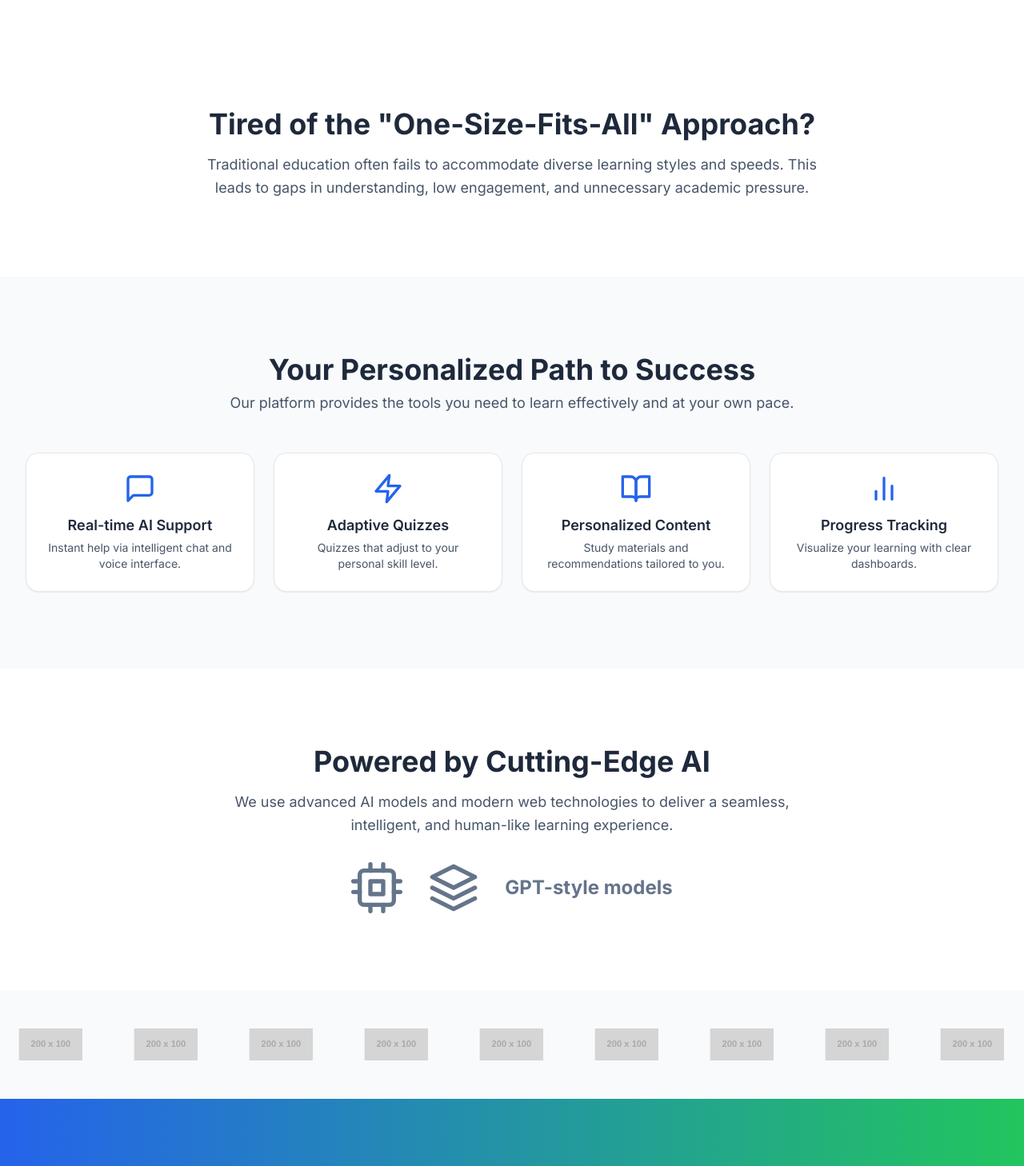
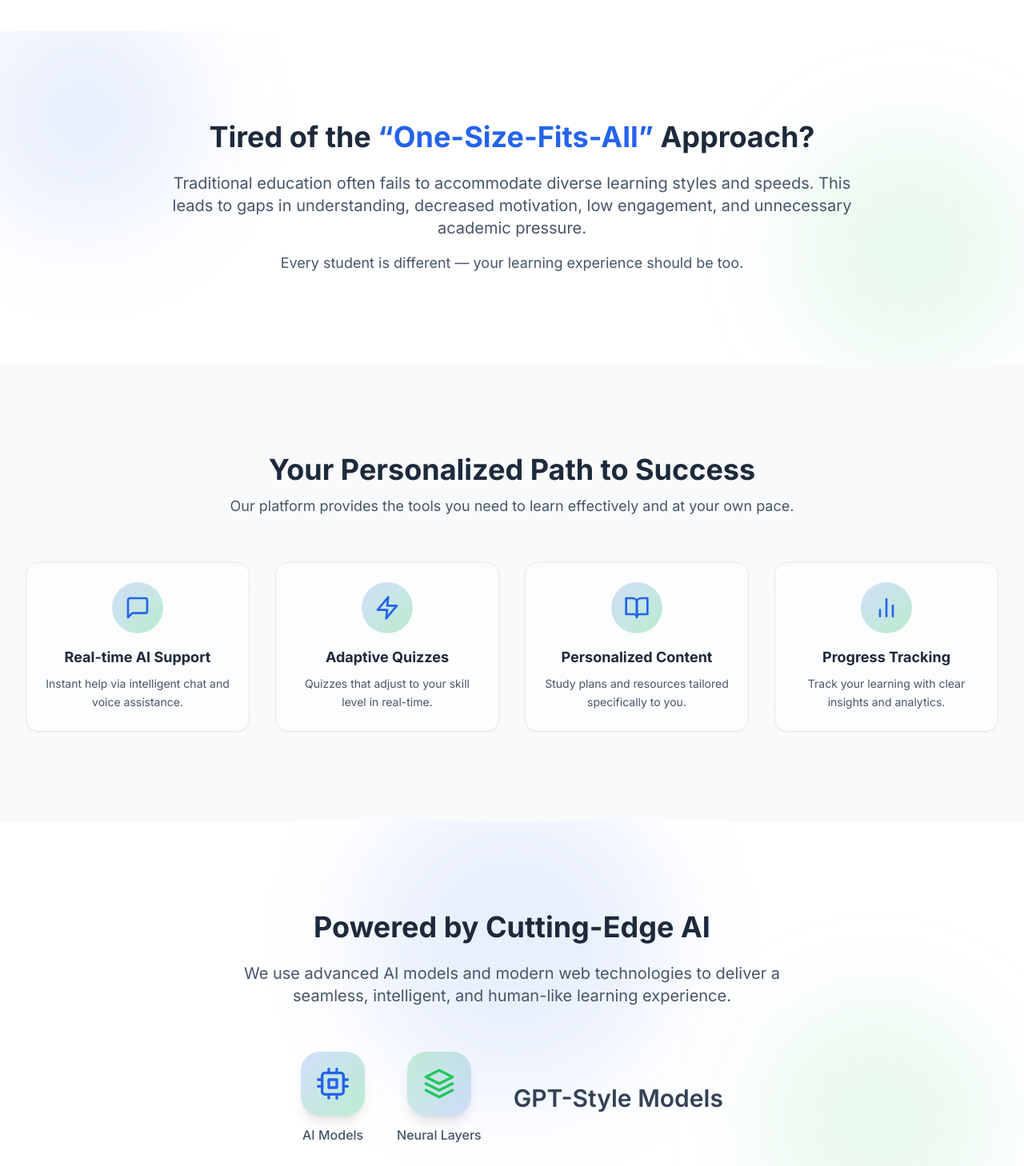
Before and after one commit to Digital-Learning-Solutions/my-study-partner, a React (Vite) app in the folder frontend/: page / in a window 1280 px wide. Shown: the part 940-2398 px from the top of the page at 80% size. Built offline with nearby package versions, Linux system fonts and the light colour scheme; no server answers.

Commit message:
feat: update Home component layout and enhance sections with animations and styling

```diff
--- a/frontend/src/Home.jsx
+++ b/frontend/src/Home.jsx
@@ -228,56 +228,192 @@ export default function Home() {
         </section>
 
         {/* PROBLEM SECTION */}
-        <section className="py-16 md:py-24">
-          <div className="max-w-7xl mx-auto px-4 sm:px-6 lg:px-8 text-center">
-            <h2 className="text-3xl md:text-4xl font-bold text-slate-800 dark:text-slate-200 mb-4">
-              Tired of the "One-Size-Fits-All" Approach?
+        <section className="py-20 md:py-28 relative overflow-hidden">
+          {/* Decorative gradient blobs */}
+          <div
+            aria-hidden="true"
+            className="absolute inset-0 pointer-events-none"
+          >
+            <div className="absolute -top-10 -left-10 w-72 h-72 bg-brand-600/10 dark:bg-brand-400/10 rounded-full blur-3xl" />
+            <div className="absolute bottom-0 right-0 w-72 h-72 bg-accent/10 dark:bg-accent/10 rounded-full blur-3xl" />
+          </div>
+
+          <div className="section-container relative">
+            <motion.div
+              initial={{ opacity: 0, y: 30 }}
+              whileInView={{ opacity: 1, y: 0 }}
+              viewport={{ once: true }}
+              transition={{ duration: 0.7 }}
+              className="text-center max-w-4xl mx-auto"
+            >
+              <h2 className="text-3xl md:text-4xl font-extrabold text-slate-800 dark:text-slate-200 leading-tight">
+                Tired of the{" "}
+                <span className="text-brand-600 dark:text-brand-400">
+                  “One-Size-Fits-All”
+                </span>{" "}
+                Approach?
               </h2>
-            <p className="text-lg text-slate-600 dark:text-slate-400 max-w-3xl mx-auto leading-relaxed">
-              Traditional education often fails to accommodate diverse learning
-              styles and speeds. This leads to gaps in understanding, low
-              engagement, and unnecessary academic pressure.
+
+              <p className="mt-6 text-lg md:text-xl text-slate-600 dark:text-slate-400 leading-relaxed">
+                Traditional education often fails to accommodate diverse learning styles
+                and speeds. This leads to gaps in understanding, decreased motivation,
+                low engagement, and unnecessary academic pressure.
               </p>
+
+              <p className="mt-4 text-base md:text-lg text-slate-600 dark:text-slate-400">
+                Every student is different — your learning experience should be too.
+              </p>
+            </motion.div>
           </div>
         </section>
 
-        {/* FEATURES */}
-        <section className="bg-slate-50 dark:bg-slate-900 py-16 md:py-24">
-          <div className="max-w-7xl mx-auto px-4 sm:px-6 lg:px-8">
-            <div className="text-center mb-12">
-              <h2 className="text-3xl md:text-4xl font-bold text-slate-800 dark:text-slate-200">
+
+        {/* FEATURES SECTION */}
+        <section className="bg-slate-50 dark:bg-slate-900 py-20 md:py-28">
+          <div className="section-container">
+            {/* Section heading */}
+            <motion.div
+              initial={{ opacity: 0, y: 25 }}
+              whileInView={{ opacity: 1, y: 0 }}
+              viewport={{ once: true }}
+              transition={{ duration: 0.7 }}
+              className="text-center max-w-3xl mx-auto mb-14"
+            >
+              <h2 className="text-3xl md:text-4xl font-extrabold text-slate-800 dark:text-slate-200">
                 Your Personalized Path to Success
               </h2>
-              <p className="text-lg text-slate-600 dark:text-slate-400 mt-2">
+              <p className="text-lg text-slate-600 dark:text-slate-400 mt-3">
                 Our platform provides the tools you need to learn effectively and
                 at your own pace.
               </p>
+            </motion.div>
+
+            {/* Features Grid */}
+            <div className="grid grid-cols-1 sm:grid-cols-2 lg:grid-cols-4 gap-8">
+              {[
+                {
+                  icon: MessageSquare,
+                  title: "Real-time AI Support",
+                  desc: "Instant help via intelligent chat and voice assistance."
+                },
+                {
+                  icon: Zap,
+                  title: "Adaptive Quizzes",
+                  desc: "Quizzes that adjust to your skill level in real-time."
+                },
+                {
+                  icon: BookOpen,
+                  title: "Personalized Content",
+                  desc: "Study plans and resources tailored specifically to you."
+                },
+                {
+                  icon: BarChart2,
+                  title: "Progress Tracking",
+                  desc: "Track your learning with clear insights and analytics."
+                }
+              ].map((item, idx) => (
+                <motion.div
+                  key={idx}
+                  initial={{ opacity: 0, y: 40 }}
+                  whileInView={{ opacity: 1, y: 0 }}
+                  viewport={{ once: true }}
+                  transition={{ duration: 0.6, delay: idx * 0.1 }}
+                  className="
+            glass rounded-2xl p-6 text-center shadow-soft-lg
+            hover:shadow-xl hover:-translate-y-1 transition-all duration-300
+          "
+                >
+                  {/* Icon container */}
+                  <div className="mx-auto mb-4 flex items-center justify-center w-16 h-16 rounded-full bg-gradient-to-br from-brand-600/20 to-accent/30 dark:from-brand-400/20 dark:to-accent/20">
+                    <item.icon className="w-8 h-8 text-brand-600 dark:text-brand-400" />
                   </div>
-            <div className="grid grid-cols-1 sm:grid-cols-2 lg:grid-cols-4 gap-6">
-              <FeatureCard icon={MessageSquare} title="Real-time AI Support" description="Instant help via intelligent chat and voice interface." />
-              <FeatureCard icon={Zap} title="Adaptive Quizzes" description="Quizzes that adjust to your personal skill level." />
-              <FeatureCard icon={BookOpen} title="Personalized Content" description="Study materials and recommendations tailored to you." />
-              <FeatureCard icon={BarChart2} title="Progress Tracking" description="Visualize your learning with clear dashboards." />
+
+                  {/* Title */}
+                  <h3 className="font-bold text-lg text-slate-800 dark:text-slate-200 mb-2">
+                    {item.title}
+                  </h3>
+
+                  {/* Description */}
+                  <p className="text-sm text-slate-600 dark:text-slate-400 leading-relaxed">
+                    {item.desc}
+                  </p>
+                </motion.div>
+              ))}
             </div>
           </div>
         </section>
 
-        {/* TECHNOLOGY */}
-        <section className="py-16 md:py-24">
-          <div className="max-w-3xl mx-auto px-4 sm:px-6 lg:px-8 text-center">
-            <h2 className="text-3xl md:text-4xl font-bold text-slate-800 dark:text-slate-200 mb-4">
+        {/* TECHNOLOGY SECTION */}
+        <section className="py-20 md:py-28 relative overflow-hidden">
+          {/* Soft decorative background glows */}
+          <div aria-hidden="true">
+            <div className="absolute -top-10 left-1/2 -translate-x-1/2 w-96 h-96 bg-brand-600/10 dark:bg-brand-400/10 rounded-full blur-3xl"></div>
+            <div className="absolute bottom-0 right-10 w-72 h-72 bg-accent/10 dark:bg-accent/10 rounded-full blur-3xl"></div>
+          </div>
+
+          <div className="section-container relative">
+            <motion.div
+              initial={{ opacity: 0, y: 30 }}
+              whileInView={{ opacity: 1, y: 0 }}
+              viewport={{ once: true }}
+              transition={{ duration: 0.7 }}
+              className="text-center max-w-3xl mx-auto"
+            >
+              <h2 className="text-3xl md:text-4xl font-extrabold text-slate-800 dark:text-slate-200 leading-tight">
                 Powered by Cutting-Edge AI
               </h2>
-            <p className="text-lg text-slate-600 dark:text-slate-400 leading-relaxed mb-8">
-              We use advanced AI models and modern web technologies to deliver a seamless, intelligent, and human-like learning experience.
+
+              <p className="mt-6 text-lg md:text-xl text-slate-600 dark:text-slate-400 leading-relaxed">
+                We use advanced AI models and modern web technologies to deliver a
+                seamless, intelligent, and human-like learning experience.
               </p>
-            <div className="flex justify-center items-center space-x-8">
-              <Cpu className="w-16 h-16 text-slate-500 dark:text-slate-400" />
-              <Layers className="w-16 h-16 text-slate-500 dark:text-slate-400" />
-              <span className="text-2xl font-bold text-slate-500 dark:text-slate-400">GPT-style models</span>
+            </motion.div>
+
+            {/* Icons row */}
+            <motion.div
+              initial={{ opacity: 0, y: 25 }}
+              whileInView={{ opacity: 1, y: 0 }}
+              viewport={{ once: true }}
+              transition={{ duration: 0.7, delay: 0.15 }}
+              className="
+        flex flex-col sm:flex-row items-center justify-center
+        gap-10 mt-14
+      "
+            >
+              {/* Icon 1 */}
+              <div className="flex flex-col items-center">
+                <div className="w-20 h-20 rounded-3xl flex items-center justify-center
+          bg-gradient-to-br from-brand-600/20 to-accent/30
+          dark:from-brand-400/20 dark:to-accent/20
+          shadow-lg backdrop-blur-md
+        ">
+                  <Cpu className="w-10 h-10 text-brand-600 dark:text-brand-400" />
                 </div>
+                <p className="mt-3 text-slate-600 dark:text-slate-400 font-medium">AI Models</p>
+              </div>
+
+              {/* Icon 2 */}
+              <div className="flex flex-col items-center">
+                <div className="w-20 h-20 rounded-3xl flex items-center justify-center
+          bg-gradient-to-br from-accent/25 to-brand-600/20
+          dark:from-accent/10 dark:to-brand-400/20
+          shadow-lg backdrop-blur-md
+        ">
+                  <Layers className="w-10 h-10 text-accent dark:text-accent" />
+                </div>
+                <p className="mt-3 text-slate-600 dark:text-slate-400 font-medium">Neural Layers</p>
+              </div>
+
+              {/* Label Text */}
+              <div className="flex flex-col items-center">
+                <span className="text-2xl md:text-3xl font-semibold text-slate-700 dark:text-slate-300">
+                  GPT-Style Models
+                </span>
+              </div>
+            </motion.div>
           </div>
         </section>
+
 
         {/* SPONSORS */}
         <section className="bg-slate-50 dark:bg-slate-900 py-12">
```
Lines whose indentation alone changed are shown as unchanged.
